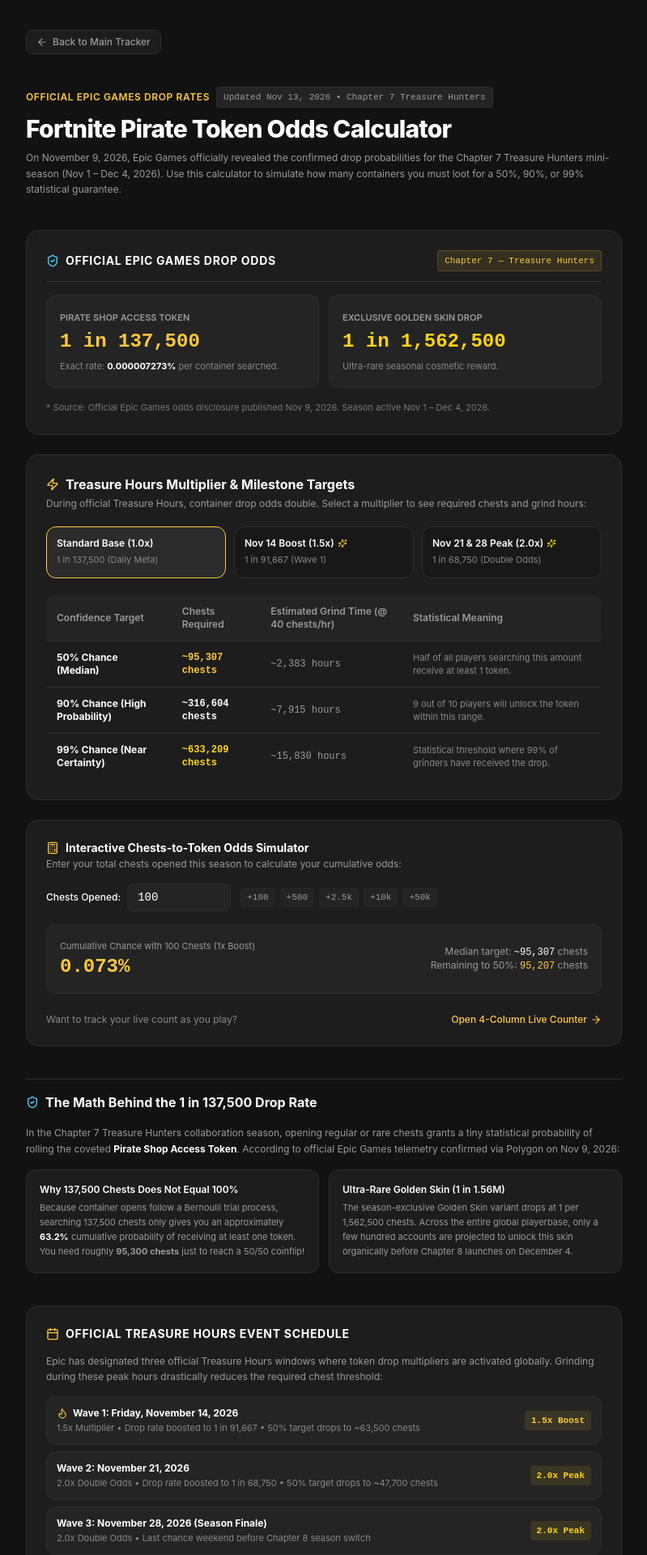
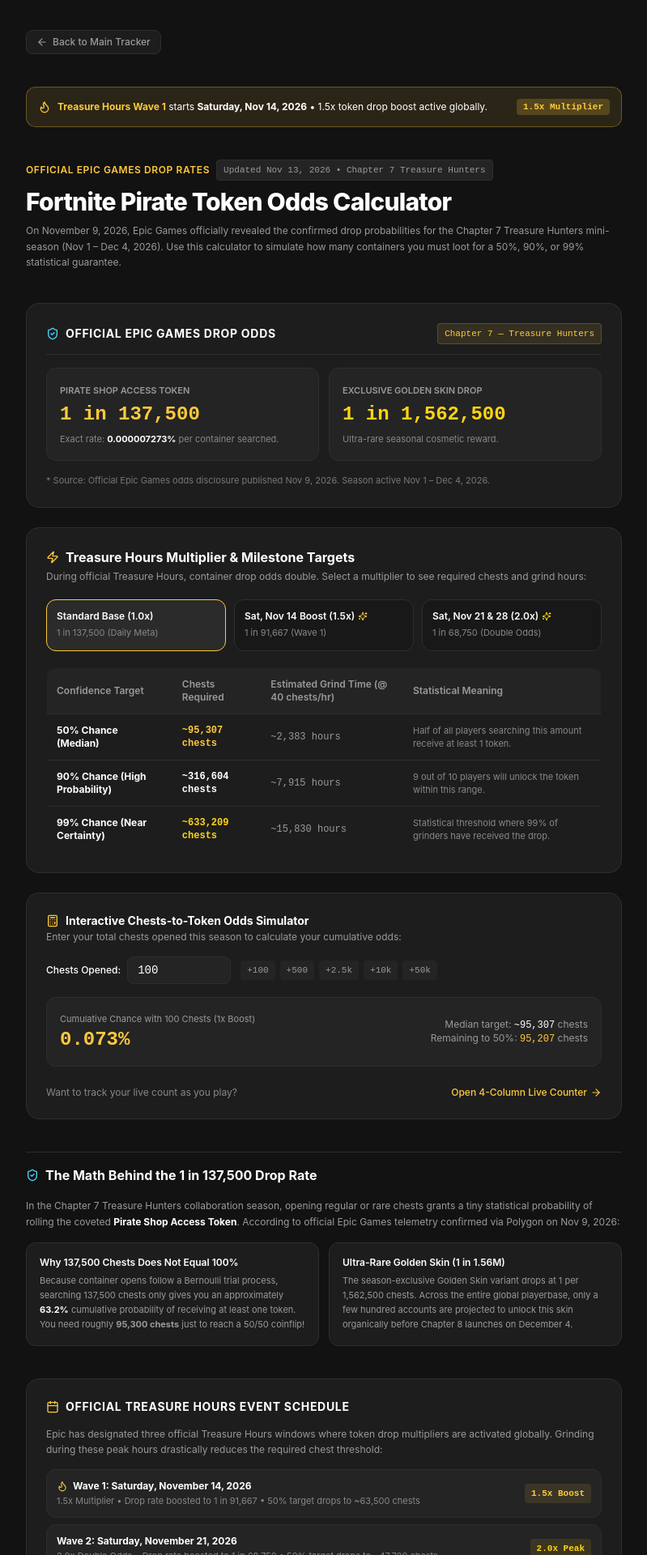
Before and after one commit to yangrenshi/trackchest, a Next.js app: page /pirate-token-odds in a window 1280 px wide. Shown: the part 100-2020 px from the top of the page at 81% size, without its empty margins (240-1039 px from the left). Built offline with nearby package versions, Linux system fonts and the light colour scheme; no server answers.

Commit message:
fix(date): correct Wave 1 to Saturday Nov 14, compress description, clean unverified spawn numbers

```diff
--- a/src/app/pirate-token-odds/page.tsx
+++ b/src/app/pirate-token-odds/page.tsx
@@ -7,13 +7,13 @@ import { ArrowLeft, CheckCircle2, Calendar, ShieldCheck, Flame } from "lucide-re
 
 export const metadata: Metadata = {
   title: "Pirate Token Odds Calculator — Official Fortnite Drop Rates (Chapter 7)",
-  description: "Official Epic Games drop rates for Fortnite Pirate Shop Access tokens (1 in 137,500) and Golden skin (1 in 1,562,500). Calculate required chests and Treasure Hours odds.",
+  description: "Epic's official Pirate Token odds: 1 in 137,500. See how many chests you need for 50%, 90% and 99% — plus Treasure Hours multipliers.",
   alternates: {
     canonical: `${siteConfig.url}/pirate-token-odds`,
   },
   openGraph: {
     title: "Pirate Token Odds Calculator — Official Fortnite Drop Rates",
-    description: "Calculate required chests and grind hours for the 1 in 137,500 Pirate Token drop. Updated for Chapter 7 Treasure Hunters.",
+    description: "Epic's official Pirate Token odds: 1 in 137,500. Calculate required chests and Treasure Hours odds.",
     url: `${siteConfig.url}/pirate-token-odds`,
     siteName: siteConfig.name,
     type: "article",
@@ -65,6 +65,19 @@ export default function PirateTokenOddsPage() {
           <ArrowLeft className="w-3.5 h-3.5" />
           <span>Back to Main Tracker</span>
         </Link>
+      </div>
+
+      {/* 实时活动预告横幅 */}
+      <div className="p-3.5 rounded-xl bg-[#ffc93c]/10 border border-[#ffc93c]/30 flex items-center justify-between text-xs text-white">
+        <div className="flex items-center space-x-2">
+          <Flame className="w-4 h-4 text-[#ffc93c] shrink-0" />
+          <span>
+            <strong className="text-[#ffc93c]">Treasure Hours Wave 1</strong> starts <strong>Saturday, Nov 14, 2026</strong> &bull; 1.5x token drop boost active globally.
+          </span>
+        </div>
+        <span className="text-[11px] font-mono text-[#ffc93c] bg-[#ffc93c]/20 px-2 py-0.5 rounded font-bold shrink-0 hidden sm:inline-block">
+          1.5x Multiplier
+        </span>
       </div>
 
       <div className="space-y-2">
@@ -130,7 +143,7 @@ export default function PirateTokenOddsPage() {
             <div>
               <span className="font-bold text-white flex items-center space-x-1.5">
                 <Flame className="w-3.5 h-3.5 text-[#ffc93c]" />
-                <span>Wave 1: Friday, November 14, 2026</span>
+                <span>Wave 1: Saturday, November 14, 2026</span>
               </span>
               <span className="text-[#888] text-[11px] block mt-0.5">
                 1.5x Multiplier &bull; Drop rate boosted to 1 in 91,667 &bull; 50% target drops to ~63,500 chests
@@ -143,7 +156,7 @@ export default function PirateTokenOddsPage() {
 
           <div className="p-3 rounded-xl bg-[#242424] border border-[#2e2e2e] flex items-center justify-between">
             <div>
-              <span className="font-bold text-white">Wave 2: November 21, 2026</span>
+              <span className="font-bold text-white">Wave 2: Saturday, November 21, 2026</span>
               <span className="text-[#888] text-[11px] block mt-0.5">
                 2.0x Double Odds &bull; Drop rate boosted to 1 in 68,750 &bull; 50% target drops to ~47,700 chests
               </span>
@@ -155,9 +168,9 @@ export default function PirateTokenOddsPage() {
 
           <div className="p-3 rounded-xl bg-[#242424] border border-[#2e2e2e] flex items-center justify-between">
             <div>
-              <span className="font-bold text-white">Wave 3: November 28, 2026 (Season Finale)</span>
+              <span className="font-bold text-white">Wave 3: Saturday, November 28, 2026 (Season Finale)</span>
               <span className="text-[#888] text-[11px] block mt-0.5">
-                2.0x Double Odds &bull; Last chance weekend before Chapter 8 season switch
+                2.0x Double Odds &bull; Final weekend push before Chapter 8 season switch
               </span>
             </div>
             <span className="text-[11px] font-mono font-semibold text-[#ffd510] bg-[#ffd510]/10 px-2 py-1 rounded">
--- a/src/components/PirateTokenCalculator.tsx
+++ b/src/components/PirateTokenCalculator.tsx
@@ -111,7 +111,7 @@ export function PirateTokenCalculator() {
             }`}
           >
             <span className="text-xs font-semibold text-white block flex items-center space-x-1">
-              <span>Nov 14 Boost (1.5x)</span>
+              <span>Sat, Nov 14 Boost (1.5x)</span>
               <Sparkles className="w-3 h-3 text-[#ffc93c]" />
             </span>
             <span className="text-[11px] text-[#888] block mt-0.5">1 in 91,667 (Wave 1)</span>
@@ -127,7 +127,7 @@ export function PirateTokenCalculator() {
             }`}
           >
             <span className="text-xs font-semibold text-white block flex items-center space-x-1">
-              <span>Nov 21 &amp; 28 Peak (2.0x)</span>
+              <span>Sat, Nov 21 &amp; 28 (2.0x)</span>
               <Sparkles className="w-3 h-3 text-[#ffd510]" />
             </span>
             <span className="text-[11px] text-[#888] block mt-0.5">1 in 68,750 (Double Odds)</span>
--- a/src/config/chestTypes.ts
+++ b/src/config/chestTypes.ts
@@ -21,10 +21,10 @@ export const DETAILED_CHEST_TYPES: DetailedChestType[] = [
     badge: "Base Spawn",
     rarity: "Common",
     color: "#EAB308",
-    whereItSpawns: "Found in almost every building attic, basement, roof nook, and landmark across the Chapter 7 island. Over 800 standard chest spawn nodes exist on the map.",
+    whereItSpawns: "Found in almost every building attic, basement, roof nook, and landmark across the Chapter 7 island. Hundreds of potential spawn points are mapped across named island locations and landmark houses.",
     howToIdentify: "Traditional brass-bound wooden crate emitting a warm yellow glow and an audible hum within 15 meters.",
     worthRerouting: "No. Standard chests should be looted strictly along your natural drop line. Deviating more than 10 meters off your rotation route for a standard chest slows down your POI clear speed.",
-    commonMisconceptions: "Many players assume chest spawn points are 100% guaranteed; in Battle Royale, spawn node activation fluctuates dynamically each match between 50% and 70%.",
+    commonMisconceptions: "Many players assume chest spawn points are 100% guaranteed; in Battle Royale, spawn node activation fluctuates dynamically each match according to island storm phase and POI density.",
     typicalLoot: "1 Weapon (Common to Rare), matching ammunition, 1 consumable heal (Small Shield Potions or Bandages), and building materials.",
     officialContext: "Standard container pool in Chapter 7 Treasure Hunters.",
   },
```
